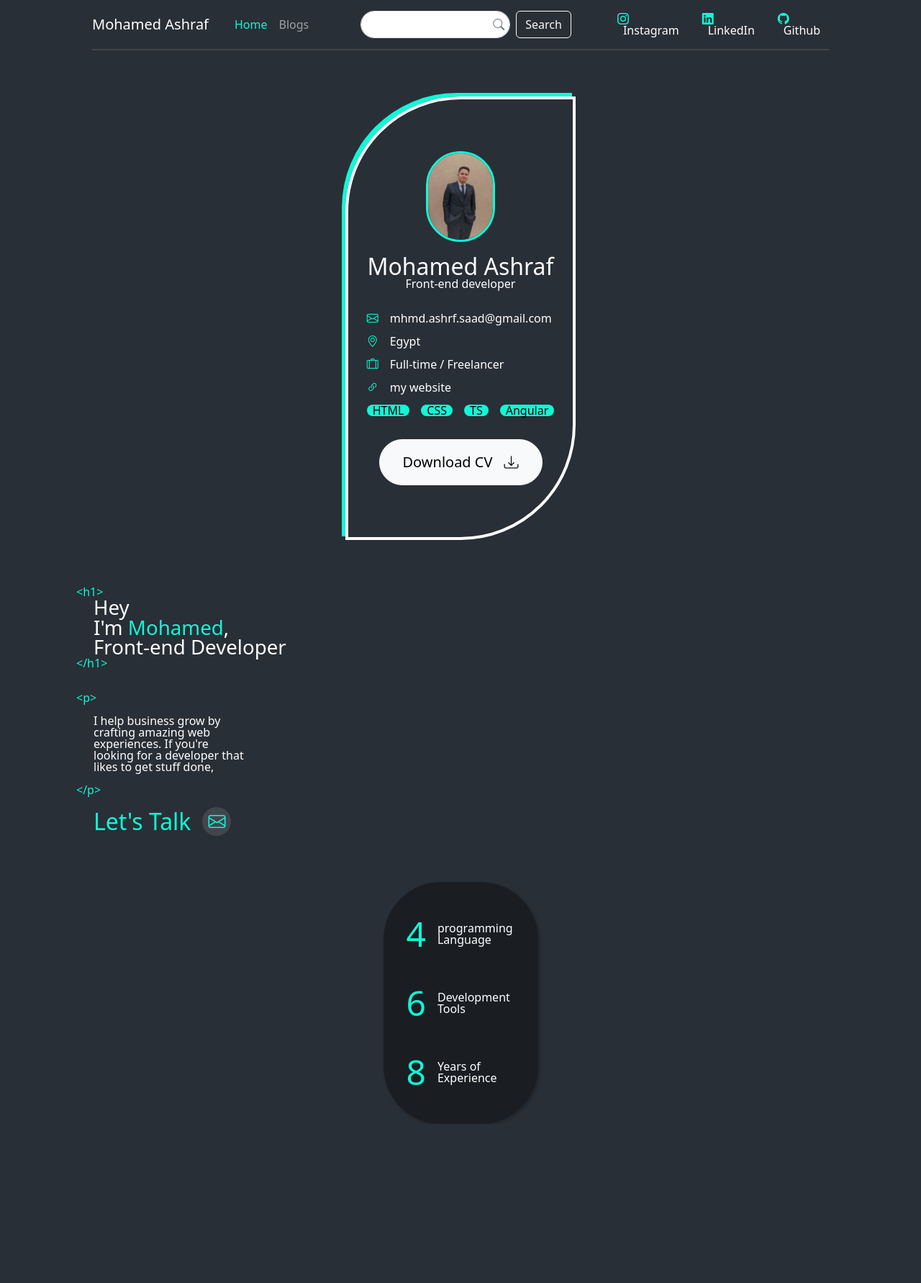
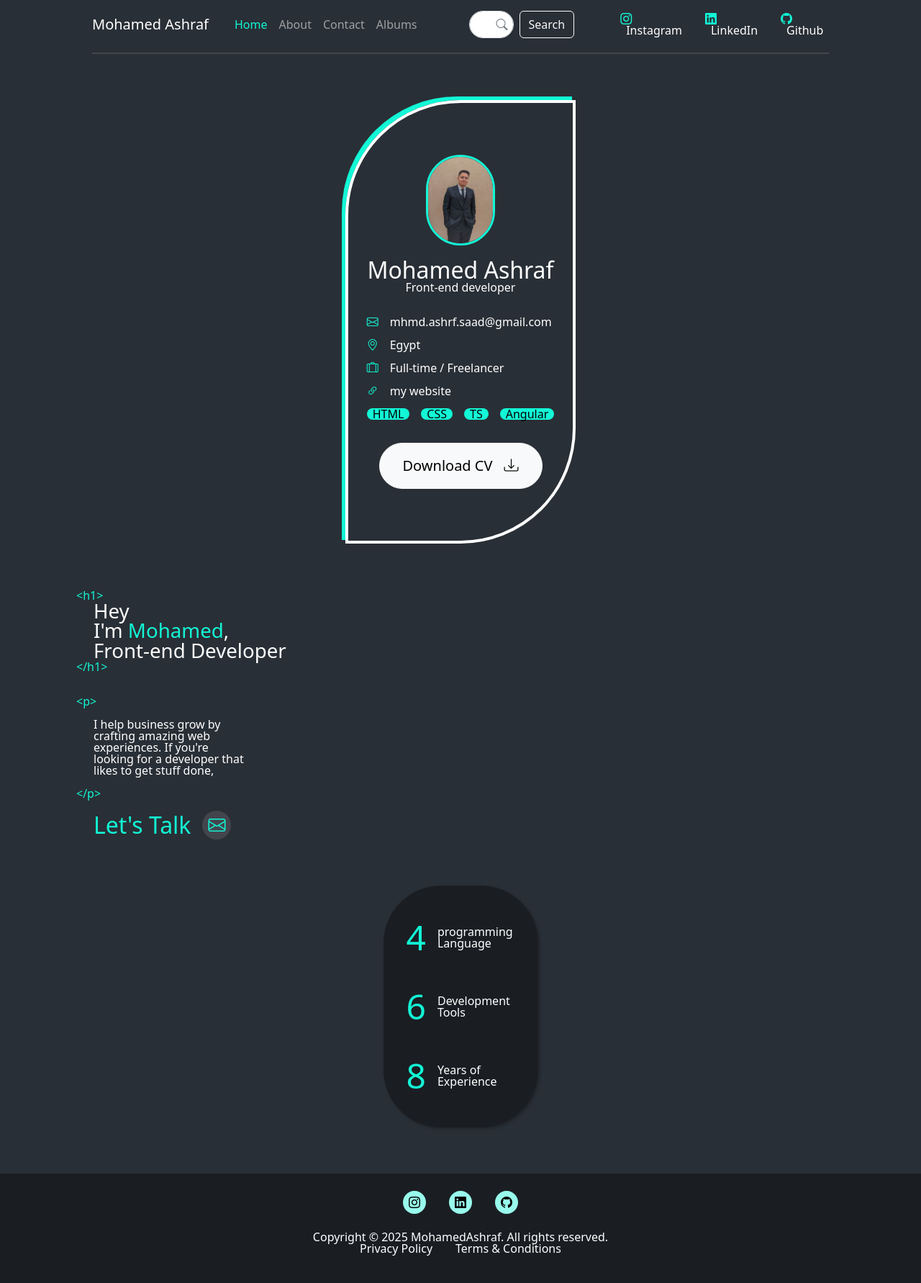
Before and after one commit to mhmd-ashrf-saad/Portfolio, an Angular app: page / in a window 1280 px wide. Shown: the top 1782 px of the page at 72% size. Before the commit the page ends 1561 px from the top, so only its background shows below. Built offline with nearby package versions, Linux system fonts and the light colour scheme; a web font is replaced by a local one.

Commit message:
finished footer and some links in navbar

```diff
--- /dev/null
+++ b/src/app/about/about.html
@@ -0,0 +1 @@
+<p>about works!</p>
--- /dev/null
+++ b/src/app/about/about.ts
@@ -0,0 +1,11 @@
+import { Component } from '@angular/core';
+
+@Component({
+  selector: 'app-about',
+  imports: [],
+  templateUrl: './about.html',
+  styleUrl: './about.css'
+})
+export class About {
+
+}
--- a/src/app/app.html
+++ b/src/app/app.html
@@ -1,5 +1,5 @@
 <app-header />
 <main>
-    <app-home />
+    <router-outlet />
 </main>
-<router-outlet />
+<app-footer />
--- a/src/app/app.routes.ts
+++ b/src/app/app.routes.ts
@@ -1,3 +1,16 @@
 import { Routes } from '@angular/router';
 
-export const routes: Routes = [];
+export const routes: Routes = [{
+    path: '',
+    pathMatch: 'full',
+    loadComponent: () => {
+        return import('./home/home').then((m) => m.Home)
+    },
+},
+{
+    path: 'about',
+    loadComponent: () => {
+        return import('./about/about').then((m) => m.About)
+    },
+},
+];
--- a/src/app/app.ts
+++ b/src/app/app.ts
@@ -1,11 +1,11 @@
 import { Component } from '@angular/core';
 import { RouterOutlet } from '@angular/router';
-import { Home } from './home/home';
 import { Header } from './components/header/header';
+import { Footer } from './components/footer/footer';
 
 @Component({
   selector: 'app-root',
-  imports: [RouterOutlet, Home, Header],
+  imports: [RouterOutlet, Header, Footer],
   templateUrl: './app.html',
   styleUrl: './app.css'
 })
--- /dev/null
+++ b/src/app/components/footer/footer.css
@@ -0,0 +1,37 @@
+footer {
+  display: flex;
+  flex-direction: column;
+  margin-top: 1.5rem;
+  padding-top: 1.5rem;
+  height: 11.375rem;
+  background-color: var(--dark);
+  gap: 1.5rem;
+  align-items: center;
+}
+.custom-border {
+  margin-top: 4rem;
+}
+.media {
+  display: flex;
+  justify-content: center;
+  align-items: flex-start;
+  gap: 32px;
+  i {
+    color: black;
+    display: flex;
+    padding: 8px;
+    justify-content: center;
+    align-items: flex-start;
+    border-radius: 48px;
+    background: var(--Brand-2, #98faec);
+  }
+}
+.rights p,
+.policy {
+  font-weight: 300;
+}
+.policy {
+  display: flex;
+  gap: 2rem;
+  justify-content: center;
+}
--- /dev/null
+++ b/src/app/components/footer/footer.html
@@ -0,0 +1,17 @@
+<div class="custom-border"></div>
+<footer>
+    <div class="media">
+        <i class="bi bi-instagram"><span></span></i>
+        <i class="bi bi-linkedin"><span></span></i>
+        <i class="bi bi-github"><span></span></i>
+    </div>
+    <div class="footer-info">
+        <div class="rights">
+            <p>Copyright &copy; 2025 MohamedAshraf. All rights reserved.</p>
+        </div>
+        <div class="policy">
+            <p>Privacy Policy</p>
+            <p>Terms & Conditions</p>
+        </div>
+    </div>
+</footer>
--- a/src/app/components/header/header.css
+++ b/src/app/components/header/header.css
@@ -28,7 +28,12 @@ i {
   font-size: 1.2rem;
   margin-right: 15px;
 }
-
+.custom-border {
+  border-bottom: 2px solid var(--greyline);
+  width: 80%;
+  margin: 0 auto;
+  margin-top: 0.3rem;
+}
 @media (max-width: 576px) {
   nav {
     padding-right: 1.5rem;
@@ -68,11 +73,5 @@ i {
   }
   .navbar-collapse {
     display: flex;
-    gap: 16px;
   }
 }
-.custom-border {
-  border-bottom: 2px solid var(--greyline);
-  width: 80%;
-  margin: 0 auto;
-}
--- a/src/app/components/header/header.html
+++ b/src/app/components/header/header.html
@@ -1,15 +1,21 @@
 <nav class="navbar navbar-expand-lg navbar-dark bg-dark">
     <div class="brand">
-        <a class="navbar-brand" href="#">Mohamed Ashraf</a>
+        <a class="navbar-brand" routerLink="/">Mohamed Ashraf</a>
     </div>
     <div class="container-fluid">
         <div class="navbar-collapse" id="navbarSupportedContent">
             <ul class="navbar-nav me-auto mb-lg-0">
                 <li class="nav-item">
-                    <a class="nav-link active" aria-current="page" href="#">Home</a>
+                    <a class="nav-link active" aria-current="page" routerLink="/">Home</a>
                 </li>
                 <li class="nav-item">
-                    <a class="nav-link" href="#">Blogs</a>
+                    <a class="nav-link" routerLink="/about">About</a>
+                </li>
+                <li class="nav-item">
+                    <a class="nav-link" href="#">Contact</a>
+                </li>
+                <li class="nav-item">
+                    <a class="nav-link" href="#">Albums</a>
                 </li>
             </ul>
             <form class="d-flex align-items-center search-form" role="search">
--- a/src/app/components/header/header.ts
+++ b/src/app/components/header/header.ts
@@ -1,8 +1,11 @@
 import { Component } from '@angular/core';
+import { Home } from '../../home/home';
+import { About } from '../../about/about';
+import { RouterLink } from '@angular/router';
 
 @Component({
   selector: 'app-header',
-  imports: [],
+  imports: [RouterLink],
   templateUrl: './header.html',
   styleUrl: './header.css'
 })
```
Also changed, not shown: src/app/components/footer/footer.ts (added, +11 -0 lines), src/app/about/about.css (added), 2 other files (tests, documents, lock files or other folders).
